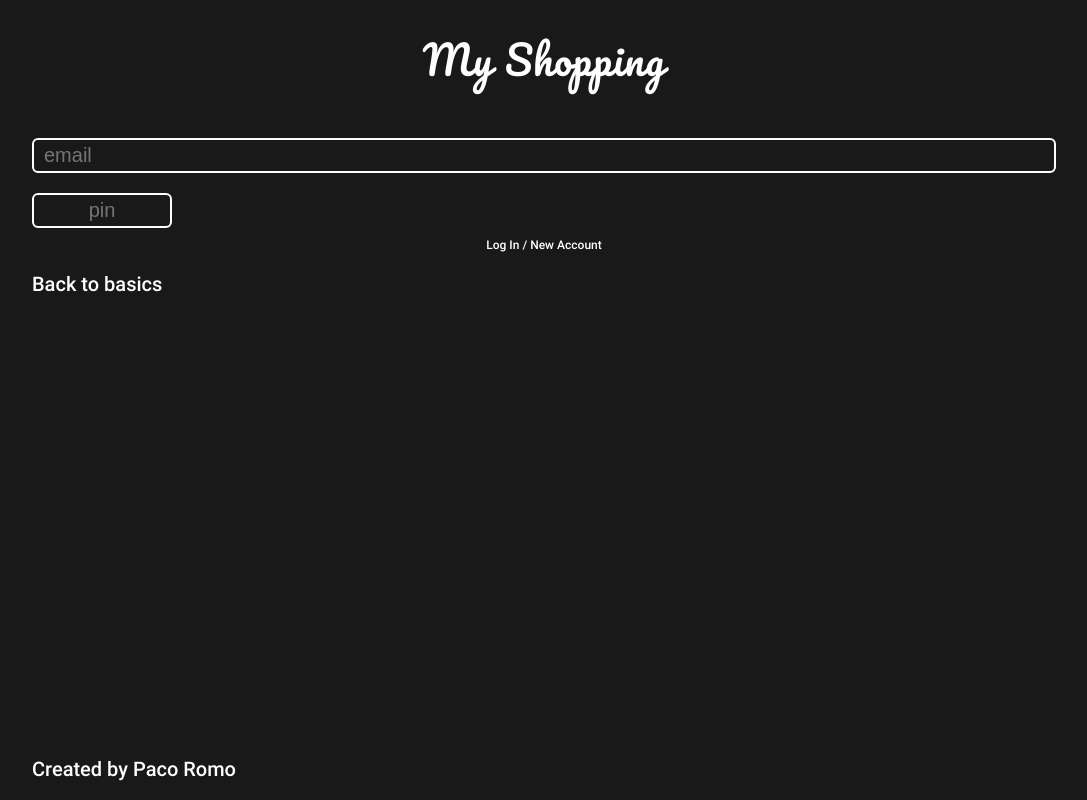
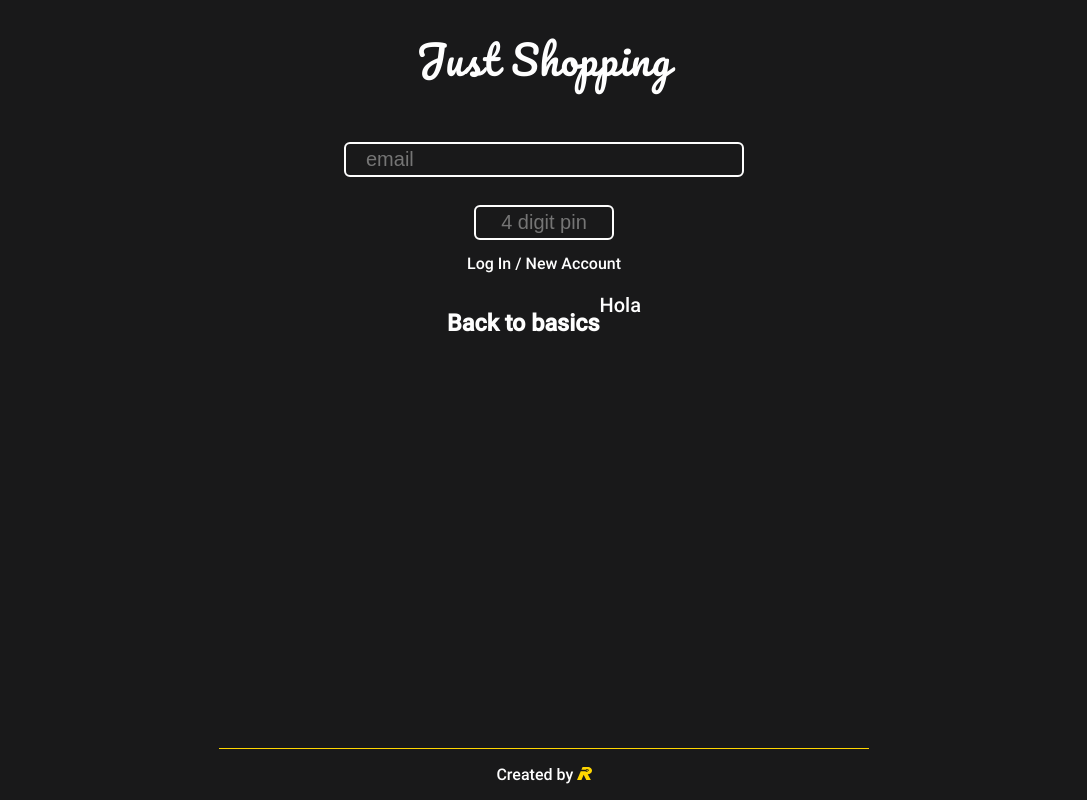
Before and after one commit to Pacoromo/francisco-romo-project-3, a React (Create React App) app: page / in a window 1280 px wide. Shown: the whole page, without its empty margins (96-1183 px from the left). Built offline with nearby package versions, Linux system fonts and the light colour scheme; no server answers; the database is empty.

Commit message:
header working

```diff
--- a/package.json
+++ b/package.json
@@ -9,6 +9,7 @@
     "firebase": "^9.13.0",
     "react": "^18.2.0",
     "react-dom": "^18.2.0",
+    "react-router-dom": "^6.4.3",
     "react-scripts": "5.0.1",
     "sass": "^1.55.0",
     "web-vitals": "^2.1.4"
--- a/src/App.js
+++ b/src/App.js
@@ -15,6 +15,9 @@ function App(props) {
 
   //Build a variable to store the info once a user has been found and pass it down to main
   const [userFoundNode, setUserFoundNode] = useState("");
+
+  //A state to show introductory paragraph
+  const [showIntro, setShowIntro] = useState(true);
 
   useEffect(() => {
     //create a variable that will hold on to our database values
@@ -47,16 +50,16 @@ function App(props) {
       });
   }, []);
 
-  //A function to pass down the node value from Header
-  const setUser = (node) => {
-    setUserFoundNode(node);
-  };
+  // //A function to pass down the node value from Header
+  // const setUser = (node) => {
+  //   setUserFoundNode(node);
+  // };
 
   return (
     <div className="App">
       <div className="wrapper">
-        <Header users={allUsers} setUser={setUser} setAllUsers={setAllUsers} />
-        <Main node={userFoundNode} />
+        <Header users={allUsers} setUser={setUserFoundNode} setAllUsers={setAllUsers} setIntro={setShowIntro} />
+        <Main node={userFoundNode} intro={showIntro} />
         <Footer />
       </div>
     </div>
--- a/src/Footer.js
+++ b/src/Footer.js
@@ -1,10 +1,11 @@
 // import { useState } from "react";
+import mylogo from "./my-logo.svg"
 
 
 function Footer() {
   return (
     <footer>
-        <p>Created by Paco Romo</p>
+        <p>Created by <span className="sr-only">Paco Romo</span><a href="https://pacoromo.ca"><img src={mylogo} alt="paco Romo logo" /></a> </p>
     </footer>
   )
 }
--- a/src/Header.js
+++ b/src/Header.js
@@ -21,10 +21,18 @@ function Header(props) {
     //Set a state variable to check if user exists
     const [userFound, setUserFound] = useState(false);
 
+    //pass the info to App.js
+    if (validPin && !userFound ) {
+        props.setIntro(false)
+    } else {
+        props.setIntro(true)
+    }
+
+
     //function that takes care of the name input logic
     const handleUserNameInput = (e) => {
         const inputValue = e.target.value.toLowerCase();
-        //Find matches in databbase
+        //Find matches in database
         const usersInArray = props.users.filter(
             (user) => user.email === inputValue
         );
@@ -90,7 +98,7 @@ function Header(props) {
         const databaseRef = ref(database);
         push(databaseRef, newUserObj);
 
-        //listen for new information from our database
+        //listen for the new information from our database only once
         onValue(
             databaseRef,
             (response) => {
@@ -128,9 +136,14 @@ function Header(props) {
 
     return (
         <header className="header">
-            <h1>My Shopping</h1>
+            {userFound
+                ? null
+                : (
+                    <>
+                        <h1>Just Shopping</h1>
                         <form className="user-info-form">
 
+                            <div className="mail-group">
                                 {validEmail || !userNameInput ? null : (
                                     <p className="mail-message">Please enter a valid email</p>
                                 )}
@@ -146,8 +159,12 @@ function Header(props) {
                                     onChange={handleUserNameInput}
                                     value={userNameInput}
                                 />
+                            </div>
 
                             <div className="pin-group">
+                                {validPin || !pinInput ? null : (
+                                    <p className="pin-message">Please enter a 4 digit number</p>
+                                )}
                                 <label htmlFor="pin-input" className="sr-only">
                                     Personal Identification Number (4 digits)
                                 </label>
@@ -157,49 +174,52 @@ function Header(props) {
                                     inputmode="numeric"
                                     name="pin"
                                     id="pin-input"
-                        placeholder="pin"
+                                    placeholder="4 digit pin"
                                     onChange={handlePinInput}
                                     value={pinInput}
                                     disabled={userNameInput === "" || !validEmail ? true : false}
                                     maxLength="4"
                                 />
-                    {validPin || !pinInput ? null : (
-                        <p className="pin-message">Enter a 4 digit PIN</p>
-                    )}
-                    {userFound ? <div className="login-icon-container"><img className="login-icon" src="./assets/icons/checkmark.svg" alt="logged in icon" /></div> : null}
                             </div>
                         </form>
-
+                    </>
+                )
+            }
             {userFound ? null : (
                 <p className="login-legend">log in / New account</p>
             )}
 
             {validPin && !userFound ? (
                 <aside className="user-not-found-container">
-                    <p>User has not been found</p>
+                    <p>User has not been found!</p>
                     <p>Do you want to create a new user?</p>
+
+                    <form action="submit" className="new-user-form">
+                        <div className="name-group">
                             {validName || !nameInput ? null : (
-                        <p className="email-input-message">Please enter a Valid Name</p>
+                                <p className="name-message">Please enter a Valid Name</p>
                             )}
-                    <form action="submit" className="new-user-form">
-                        <label htmlFor="name" className="sr-only">
-                            Name
+                            <label htmlFor="name" className="sr-only">                            Name
                             </label>
                             <input
-                            className="new-user-input"
+                                className="name-input"
                                 type="text"
                                 name="name"
                                 id="name"
-                            placeholder="Name"
+                                placeholder="Just tell us your name"
                                 onChange={handleNewUserInput}
                                 value={nameInput}
                             />
                             <button
+                            className="new-user-btn"
                                 onClick={handleNewUserForm}
                                 disabled={nameInput === "" || !validName ? true : false}
                             >
                                 Submit
                             </button>
+                            <h4 >We do not spam!</h4>
+                            <p className="disclaimer">We use your email only to locate your shopping list.</p>
+                        </div>
                     </form>
                 </aside>
             ) : null}
--- a/src/Main.js
+++ b/src/Main.js
@@ -3,18 +3,18 @@ import ItemsList from "./ItemsList";
 function Main(props) {
     console.log("The Main Component just rendered!");
 
-
-
-
     return (
         <main className="main-section">
             {props.node ? (
                 <ItemsList userNode={props.node} />
-            ) : (
-                <p>Back to basics</p>
-            )}
+            ) : props.intro ? (
+                <div className="intro">
+                    <h3>Back to basics</h3>
+                    <p>Hola</p>
+                </div>
+            ) : null}
         </main>
-    )
+    );
 }
 
 export default Main;
--- /dev/null
+++ b/src/styles/partials/_footer.scss
@@ -0,0 +1,13 @@
+@use "./variables" as *;
+
+footer {
+    border-top: 1px solid $accentColour;
+    p{
+        text-align: center;
+        font-size: .8rem;
+    }
+    img {
+        display: inline-block;
+        width: .9em;
+    }
+}
--- a/src/styles/partials/_global-styles.scss
+++ b/src/styles/partials/_global-styles.scss
@@ -61,7 +61,7 @@ body {
 
 .wrapper {
     min-height: 100vh;
-    max-width: 1200px;
+    max-width: 650px;
     width: 90%;
     margin: 0 auto;
 
--- a/src/styles/partials/_header.scss
+++ b/src/styles/partials/_header.scss
@@ -1,64 +1,97 @@
 @use "./variables" as *;
+@use "./mixins" as *;
 
 header {
     h1 {
-        margin: .6em 0;
+        margin: 0.6em 0;
     }
 
-    form {
-        input {
-            color: $white;
-            background-color: transparent;
-            border: 2px solid $white;
-            border-radius: $borderRadius;
-            margin: 10px 0;
-            padding: .2em .5em;
+    .mail-input,
+    .pin-input,
+    .name-input {
+        color: $white;
+        background-color: transparent;
+        border: 2px solid $white;
+        border-radius: $borderRadius;
+        margin: 0.7em 0;
+        padding: 0.2em 1em;
 
-            &[name="mail"] {
-                width: 100%;
-            }
-
-            &[name="pin"] {
-                width: 7rem;
-                text-align: center;
-            }
-
-            &:focus,
-            &:focus-visible{
-                outline: none;
-                border-color: $accentColour ;
-            }
+        &:focus,
+        &:focus-visible {
+            outline: none;
+            border-color: $accentColour;
         }
     }
 
-
-
-
-
-    .pin-group {
-        display: flex;
-        align-items: center;
+    .mail-input,
+    .name-input {
         width: 100%;
+        max-width: 20em;
     }
 
-    .pin-message {
-        color: $accentColour;
-        margin-left: 1.5em;
-        font-size: .7rem;
+    .pin-input {
+        width: 7rem;
+        text-align: center;
     }
 
-    .login-icon-container {
-        margin-left: 1em;
+    .mail-group,
+    .pin-group {
+        position: relative;
+        text-align: center;
     }
 
-    .login-icon {
-        width: 1em;
+    .mail-message,
+    .pin-message {
+        position: absolute;
+        left: 50%;
+        transform: translateX(-50%);
+        width: 100%;
+        top: -1.5em;
+        color: $accentColour;
+        font-size: 0.8rem;
     }
 }
 
 .login-legend {
-    font-size: .6rem;
+    font-size: 0.8rem;
     text-align: center;
     text-transform: capitalize;
     margin: 0;
 }
+
+.user-not-found-container {
+    // font-size: .8rem;
+    margin-top: 1em;
+    border: 2px solid $accentColour;
+    border-radius: $borderRadius;
+    text-align: center;
+    padding: 0 1em 1em;
+}
+
+.name-input {
+    width: 80%;
+}
+
+.new-user-btn {
+    display: block;
+    margin: 0 auto;
+    border: none;
+    border-radius: $borderRadius;
+    background-color: $accentColour;
+    color: $brownDark;
+    padding: 0.4em 0.6em;
+
+    &:active {
+        color: $accentColour;
+        background-color: transparent;
+        border: 1px solid $accentColour;
+    }
+}
+
+h4 {
+    font-size: .9rem;
+    margin-top: 2em;
+}
+.disclaimer {
+    font-size: .7rem;
+}
--- a/src/styles/partials/_typography.scss
+++ b/src/styles/partials/_typography.scss
@@ -14,7 +14,7 @@ html {
 }
 
 body {
-    @include font-setup($primaryFont, $baseFontSize, 500, $white)
+    @include font-setup($primaryFont, $baseFontSize, 500, $white, 1.2)
 }
 
 h1 {
--- a/src/styles/styles.scss
+++ b/src/styles/styles.scss
@@ -3,3 +3,8 @@
 @use "./partials/global-styles";
 @use "./partials/_typography";
 @use "./partials/header";
+@use "./partials/main";
+
+
+
+@use "./partials/footer";
```
Also changed, not shown: src/my-logo.svg (added), 1 other file (tests, documents, lock files or other folders). Lines whose indentation alone changed are shown as unchanged.
